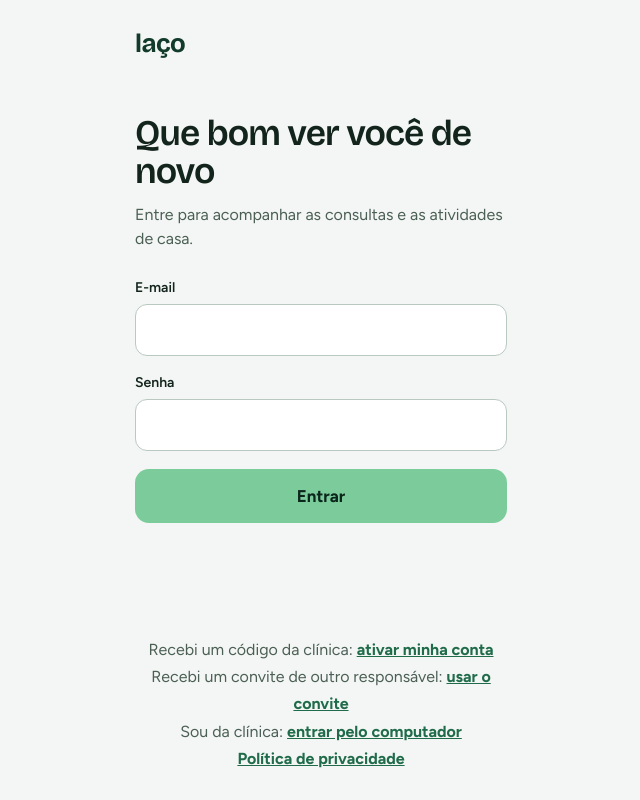
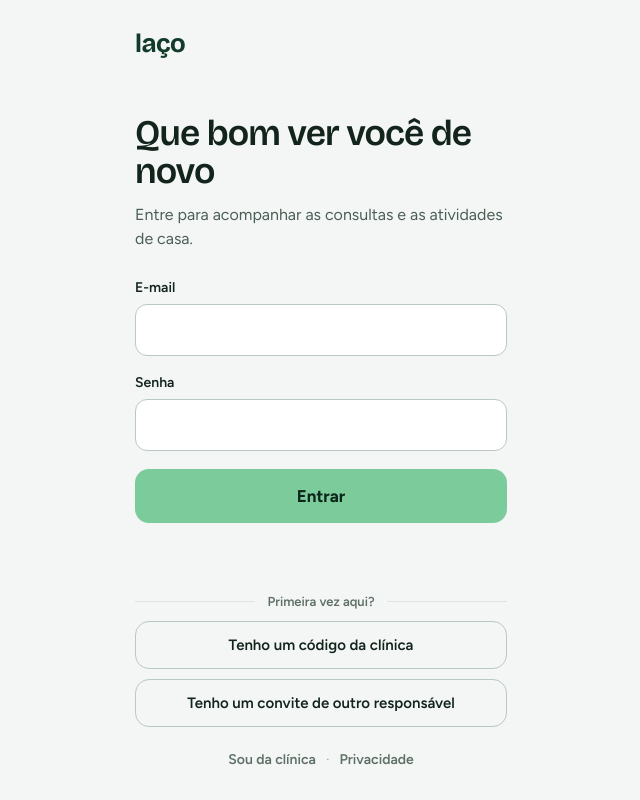
Before and after one commit to Lucas-Buhrer/laco, a React (Vite) app in the folder frontend/: page /familia/entrar in a window 1280 px wide. Shown: the whole page, without its empty margins (319-959 px from the left). Built offline with nearby package versions, Linux system fonts and the light colour scheme.

Commit message:
Login da família: parte de baixo organizada (primeira vez aqui, dois botões e links pequenos)

```diff
--- a/frontend/src/pages/LoginResponsavel.jsx
+++ b/frontend/src/pages/LoginResponsavel.jsx
@@ -46,15 +46,16 @@ export default function LoginResponsavel() {
         <button className="botao botao-grande" disabled={enviando}>{enviando ? 'Entrando…' : 'Entrar'}</button>
       </form>
 
-      <p className="login-links">
-        Recebi um código da clínica: <Link to="/familia/ativar">ativar minha conta</Link>
-        <br />
-        Recebi um convite de outro responsável: <Link to="/familia/convite">usar o convite</Link>
-        <br />
-        Sou da clínica: <Link to="/entrar">entrar pelo computador</Link>
-        <br />
-        <Link to="/politica">Política de privacidade</Link>
-      </p>
+      <div className="login-rodape-familia">
+        <p className="primeira-vez">Primeira vez aqui?</p>
+        <Link className="botao-sec botao-grande" to="/familia/ativar">Tenho um código da clínica</Link>
+        <Link className="botao-sec botao-grande" to="/familia/convite">Tenho um convite de outro responsável</Link>
+        <p className="links-pequenos">
+          <Link to="/entrar">Sou da clínica</Link>
+          <span aria-hidden="true">·</span>
+          <Link to="/politica">Privacidade</Link>
+        </p>
+      </div>
     </div>
   );
 }
--- a/frontend/src/styles/login.css
+++ b/frontend/src/styles/login.css
@@ -35,3 +35,13 @@
   .login-form { width: 100%; padding: 32px 24px; }
   .login-rodape { flex-direction: column; align-items: stretch; text-align: center; }
 }
+
+/* Parte de baixo do login da família: ações para quem ainda não tem acesso, e links pequenos */
+.login-rodape-familia { margin-top: auto; padding-top: 32px; display: flex; flex-direction: column; gap: 10px; }
+.login-rodape-familia .primeira-vez { display: flex; align-items: center; gap: 12px; margin: 0 0 2px; font-size: 13px; font-weight: 600; color: #5e7066; }
+.login-rodape-familia .primeira-vez::before, .login-rodape-familia .primeira-vez::after { content: ''; flex: 1; height: 1px; background: #dce5df; }
+.login-rodape-familia .botao-sec { min-height: 48px; font-size: 15px; text-align: center; background: transparent; }
+.login-rodape-familia .botao-sec:hover { background: #eef4f0; }
+.links-pequenos { display: flex; justify-content: center; gap: 10px; margin: 14px 0 4px; font-size: 14px; color: #8fa399; }
+.links-pequenos a { color: #5e7066; font-weight: 600; text-decoration: none; }
+.links-pequenos a:hover { color: var(--verde-forte); text-decoration: underline; }
```
